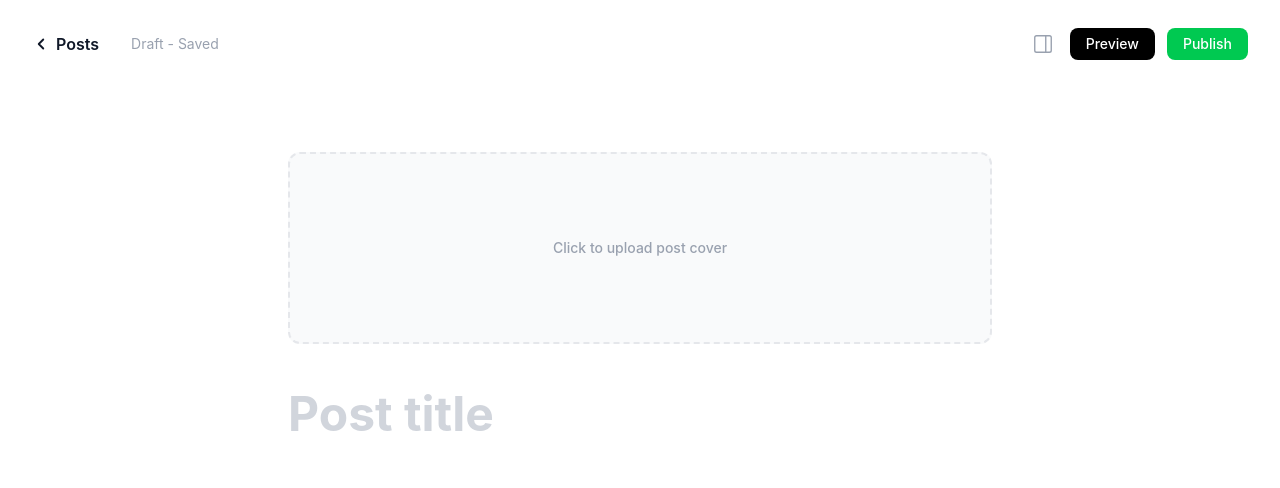
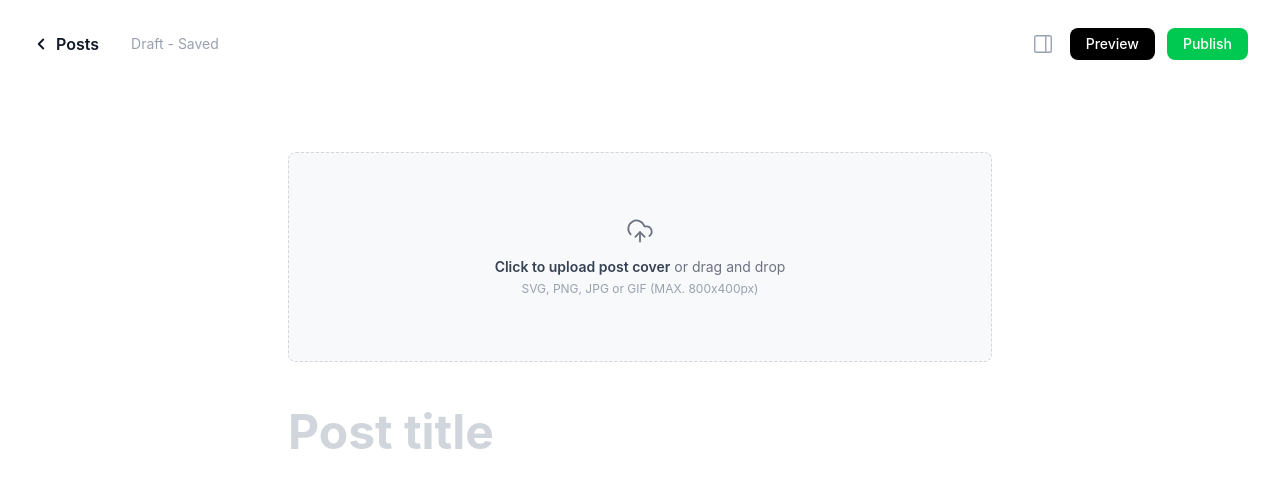
Before and after one commit to fr33stylr/ghost_editor, a React (Vite) app: page / in a window 1280 px wide. Shown: the top 488 px of the page. Built offline with nearby package versions, Linux system fonts and the light colour scheme.

Commit message:
set up the cover page functionality

```diff
--- a/src/components/Editor.jsx
+++ b/src/components/Editor.jsx
@@ -6,14 +6,28 @@ import Link from '@tiptap/extension-link';
 import EditorHeader from './EditorHeader';
 import EditorBubbleMenu from './EditorBubbleMenu';
 import { useEditorStore } from '../store/useEditorStore';
-import { useEffect, useRef } from 'react';
+import { useEffect, useRef, useState } from 'react';
 import EditorSlashMenu from './EditorSlashMenu';
 import Bookmark from './Bookmark';
+import { CloudUpload, Trash2 } from 'lucide-react';
 
 export default function Editor() {
   const { title, setTitle, setContent, setSaveStatus } = useEditorStore();
   const titleRef = useRef(null);
   const saveTimeoutRef = useRef(null);
+
+  const [coverImage, setCoverImage] = useState(null);
+  const fileInputRef = useRef(null);
+
+  const handleImageUpload = (e) => {
+    const file = e.target.files[0];
+    if (file) {
+      // Creates an instant, temporary URL for the selected image
+      const imageUrl = URL.createObjectURL(file);
+      setCoverImage(imageUrl);
+      triggerSave(); // Triggers the "Saving..." state in the header!
+    }
+  };
 
   const triggerSave = () => {
     setSaveStatus('saving');
@@ -76,10 +90,53 @@ export default function Editor() {
       {/* Main Content Column with Generous Spacing */}
       <main className="max-w-3xl mx-auto px-4 sm:px-6 lg:px-8 py-12 sm:py-20">
 
-        {/* Placeholder for Cover Image Upload */}
-        <div className="w-full h-32 sm:h-48 bg-gray-50 border-2 border-dashed border-gray-200 rounded-xl mb-10 flex items-center justify-center text-gray-400 hover:bg-gray-100 hover:border-gray-300 transition-colors cursor-pointer">
-          <span className="text-sm font-medium">Click to upload post cover</span>
-        </div>
+        {/* Hidden File Input */}
+        <input
+          type="file"
+          accept="image/*"
+          ref={fileInputRef}
+          className="hidden"
+          onChange={handleImageUpload}
+        />
+
+        {/* Cover Image Area */}
+        {!coverImage ? (
+          <div
+            onClick={() => fileInputRef.current?.click()}
+            className="w-full py-16 bg-[#f8f9fa] border border-dashed border-gray-300 rounded-lg mb-10 flex flex-col items-center justify-center transition-colors hover:bg-gray-100 cursor-pointer"
+          >
+            <CloudUpload size={28} className="text-gray-500 mb-3" strokeWidth={1.5} />
+
+            <p className="text-sm text-gray-500 mb-1">
+              <span className="font-semibold text-gray-700">Click to upload post cover</span> or drag and drop
+            </p>
+
+            <p className="text-xs text-gray-400">
+              SVG, PNG, JPG or GIF (MAX. 800x400px)
+            </p>
+          </div>
+        ) : (
+          <div className="relative w-full mb-10 group rounded-xl overflow-hidden shadow-sm border border-gray-100">
+            <img
+              src={coverImage}
+              alt="Cover"
+              className="w-full h-[30vh] sm:h-[45vh] object-cover"
+            />
+
+            {/* Hover Actions (Ghost Style) */}
+            <div className="absolute top-4 right-4 opacity-0 group-hover:opacity-100 transition-opacity duration-200 flex gap-2">
+               <button
+                onClick={() => {
+                  setCoverImage(null);
+                  triggerSave();
+                }}
+                className="p-2 bg-white/90 backdrop-blur text-red-600 rounded-lg shadow hover:bg-white transition-colors"
+              >
+                <Trash2 size={18} />
+              </button>
+            </div>
+          </div>
+        )}
 
         {/* Seamless Title Input */}
         <textarea
```
